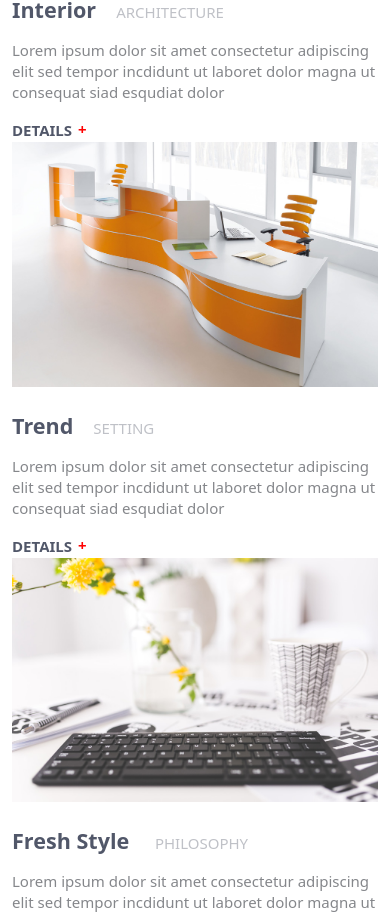
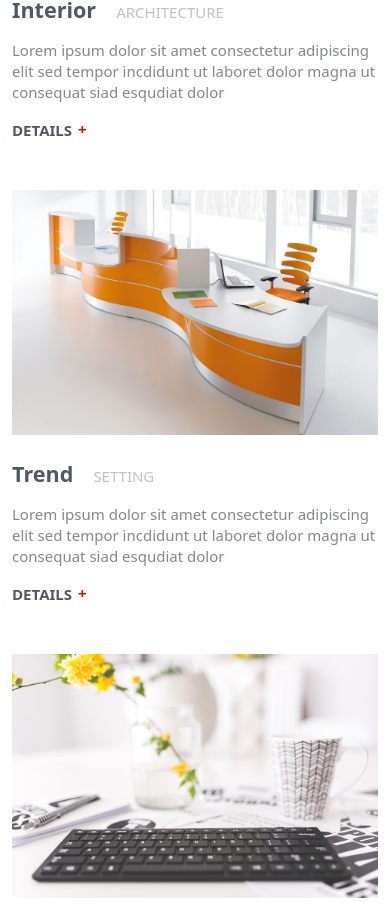
Before and after one commit to Fatemeh-Shirafkan/FirstReactProject, a React (Vite) app: page / in a window 390 px wide. Shown: the part 1373-2287 px from the top of the page. Built offline with nearby package versions, Linux system fonts and the light colour scheme.

Commit message:
Responsive products card

```diff
--- a/src/components/Products/ProductsCard.jsx
+++ b/src/components/Products/ProductsCard.jsx
@@ -3,7 +3,7 @@ import './Products.css'
 
 export default function ProductsCard({title, type, img}) {
   return (
-    <div className='col-sm-6 col-lg-4 mb-sm-3'>
+    <div className='col-sm-6 col-lg-4 mb-sm-4 mb-5'>
         <div className="mb-4 product_card_img_box">
             <img className="product_card_img" src={img} alt="Latest Products Image"/>
         </div>
```
